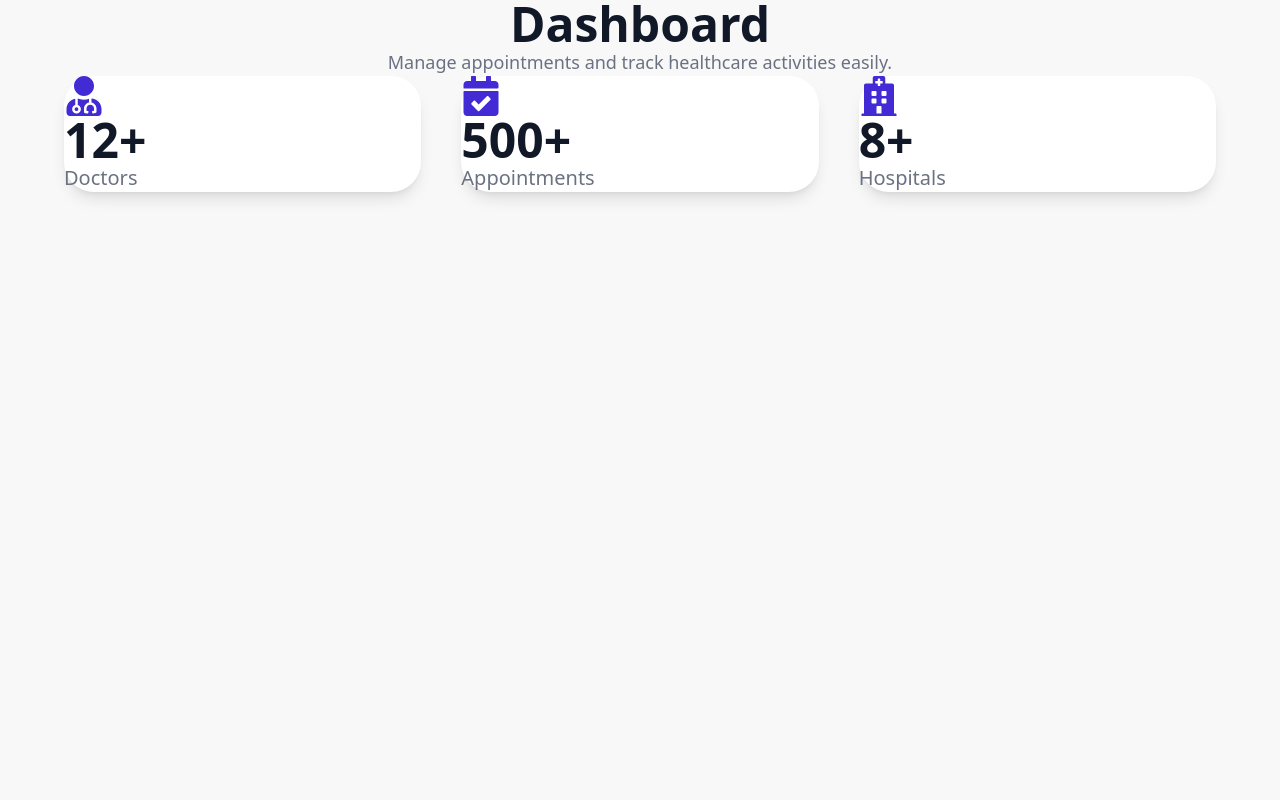
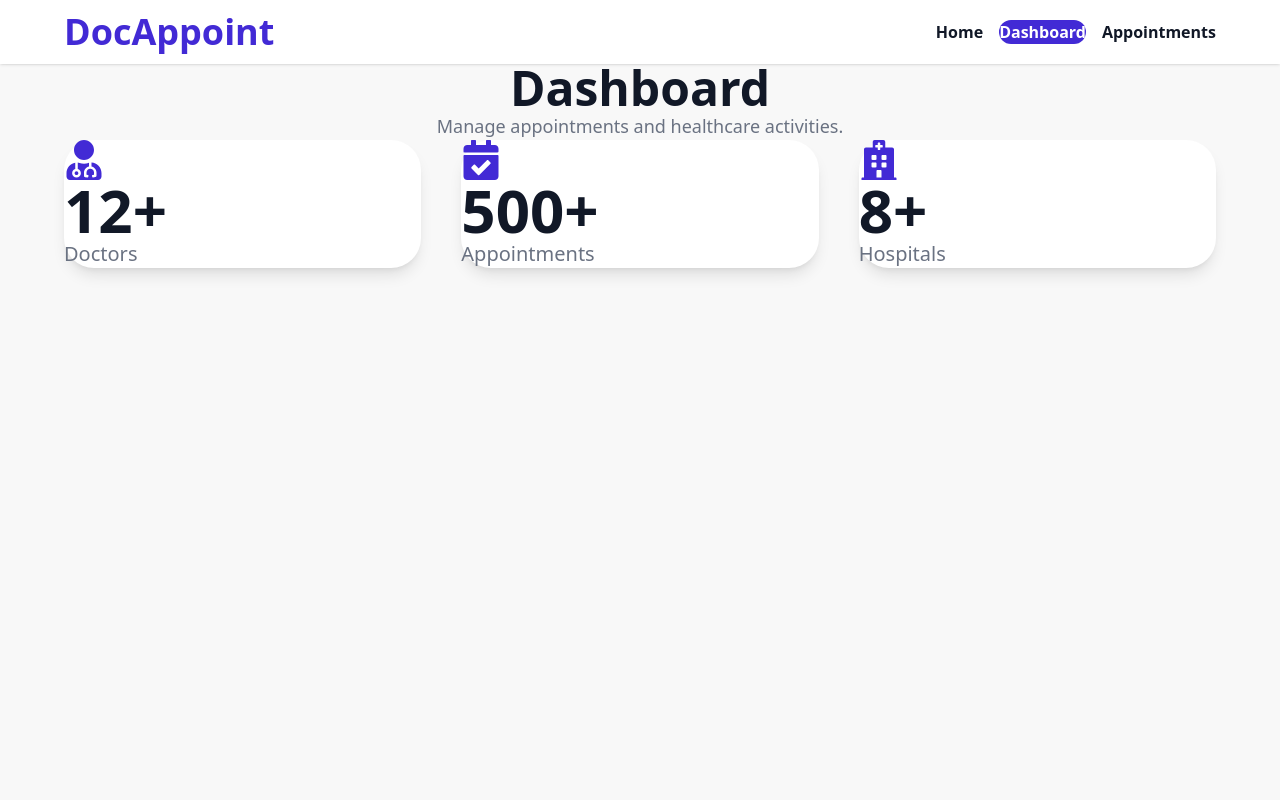
Before and after one commit to Shadman-Shakib-Fuad/doc-appoint, a Next.js app: page /dashboard in a window 1280 px wide. Shown: the top 800 px of the page. Built offline with nearby package versions, Linux system fonts and the light colour scheme; no server answers.

Commit message:
fix doctors section and search functionality

```diff
--- a/src/app/dashboard/page.js
+++ b/src/app/dashboard/page.js
@@ -1,4 +1,8 @@
 "use client";
+
+import Navbar from "@/components/shared/Navbar";
+
+import Footer from "@/components/shared/Footer";
 
 import {
   FaUserMd,
@@ -30,6 +34,9 @@ export default function DashboardPage() {
   ];
 
   return (
+    <>
+      <Navbar />
+
       <div className="min-h-screen bg-base-200 py-24 px-5">
         <div className="container-width">
           <div className="text-center">
@@ -38,26 +45,26 @@ export default function DashboardPage() {
             </h1>
 
             <p className="mt-5 text-lg text-gray-500">
-            Manage appointments and track
-            healthcare activities easily.
+              Manage appointments and
+              healthcare activities.
             </p>
           </div>
 
-        <div className="grid md:grid-cols-3 gap-10 mt-16">
+          <div className="grid md:grid-cols-3 gap-10 mt-20">
             {stats.map((stat, index) => (
               <div
                 key={index}
-              className="bg-white rounded-[30px] p-10 shadow-lg hover:shadow-2xl transition-all duration-500 hover:-translate-y-3"
+                className="bg-white rounded-[30px] p-10 shadow-lg hover:shadow-2xl transition-all duration-500 hover:-translate-y-4"
               >
                 <div className="text-primary">
                   {stat.icon}
                 </div>
 
-              <h2 className="text-5xl font-bold mt-6">
+                <h2 className="text-6xl font-black mt-8">
                   {stat.value}
                 </h2>
 
-              <p className="mt-3 text-xl text-gray-500">
+                <p className="mt-4 text-xl text-gray-500">
                   {stat.title}
                 </p>
               </div>
@@ -65,5 +72,8 @@ export default function DashboardPage() {
           </div>
         </div>
       </div>
+
+      <Footer />
+    </>
   );
 }
--- a/src/components/home/DoctorsSection.js
+++ b/src/components/home/DoctorsSection.js
@@ -66,14 +66,14 @@ export default function DoctorsSection() {
         </div>
 
         <div className="grid md:grid-cols-3 gap-10 mt-20">
-          {filteredDoctors
-            .slice(0, 3)
-            .map((doctor) => (
+          {filteredDoctors.map(
+            (doctor) => (
               <DoctorCard
                 key={doctor.id}
                 doctor={doctor}
               />
-            ))}
+            )
+          )}
         </div>
       </div>
     </div>
--- a/src/components/home/HeroSection.js
+++ b/src/components/home/HeroSection.js
@@ -8,16 +8,15 @@ export default function HeroSection() {
           <h1 className="text-6xl lg:text-7xl font-black leading-tight">
             Book Your{" "}
             <span className="text-primary">
-              Doctor
+              Doctor Appointment
             </span>{" "}
-            Appointment Easily
+            Easily
           </h1>
 
           <p className="mt-8 text-lg text-gray-500 leading-8 max-w-2xl">
-            Find trusted doctors, book
-            appointments instantly, and get
-            better healthcare services from
-            anywhere.
+            Find trusted doctors and book
+            appointments instantly with
+            modern healthcare solutions.
           </p>
 
           <div className="flex gap-5 mt-10">
@@ -25,7 +24,7 @@ export default function HeroSection() {
               href="/all-appointments"
               className="btn btn-primary rounded-full px-8"
             >
-              Book Now
+              Explore Doctors
             </Link>
 
             <Link
@@ -39,9 +38,9 @@ export default function HeroSection() {
 
         <div className="flex justify-center">
           <img
-            src="https://i.ibb.co.com/ZYW3VTp/brown-brim.png"
+            src="https://images.unsplash.com/photo-1612349317150-e413f6a5b16d?q=80&w=1200&auto=format&fit=crop"
             alt="Doctor"
-            className="w-full max-w-lg rounded-[40px] shadow-2xl"
+            className="w-full max-w-xl rounded-[40px] shadow-2xl object-cover h-[650px]"
           />
         </div>
       </div>
--- a/src/components/shared/Navbar.js
+++ b/src/components/shared/Navbar.js
@@ -7,23 +7,8 @@ import { usePathname } from "next/navigation";
 export default function Navbar() {
   const pathname = usePathname();
 
-  const navItems = [
-    {
-      name: "Home",
-      path: "/",
-    },
-    {
-      name: "Dashboard",
-      path: "/dashboard",
-    },
-    {
-      name: "Appointments",
-      path: "/all-appointments",
-    },
-  ];
-
   return (
-    <div className="sticky top-0 z-50 bg-white/90 backdrop-blur-lg border-b border-base-200">
+    <div className="sticky top-0 z-50 bg-white shadow-sm">
       <div className="container-width navbar py-5">
         <div className="flex-1">
           <Link
@@ -35,19 +20,40 @@ export default function Navbar() {
         </div>
 
         <div className="flex items-center gap-4">
-          {navItems.map((item) => (
-            <Link
-              key={item.path}
-              href={item.path}
-              className={`px-6 py-3 rounded-full font-semibold transition-all duration-300 ${
-                pathname === item.path
-                  ? "bg-primary text-white shadow-xl scale-105"
-                  : "hover:bg-primary hover:text-white"
-              }`}
-            >
-              {item.name}
-            </Link>
-          ))}
+          <Link
+            href="/"
+            className={`px-6 py-3 rounded-full font-semibold transition-all ${
+              pathname === "/"
+                ? "bg-primary text-white"
+                : "hover:bg-primary hover:text-white"
+            }`}
+          >
+            Home
+          </Link>
+
+          <Link
+            href="/dashboard"
+            className={`px-6 py-3 rounded-full font-semibold transition-all ${
+              pathname ===
+              "/dashboard"
+                ? "bg-primary text-white"
+                : "hover:bg-primary hover:text-white"
+            }`}
+          >
+            Dashboard
+          </Link>
+
+          <Link
+            href="/all-appointments"
+            className={`px-6 py-3 rounded-full font-semibold transition-all ${
+              pathname ===
+              "/all-appointments"
+                ? "bg-primary text-white"
+                : "hover:bg-primary hover:text-white"
+            }`}
+          >
+            Appointments
+          </Link>
         </div>
       </div>
     </div>
```
Lines whose indentation alone changed are shown as unchanged.
